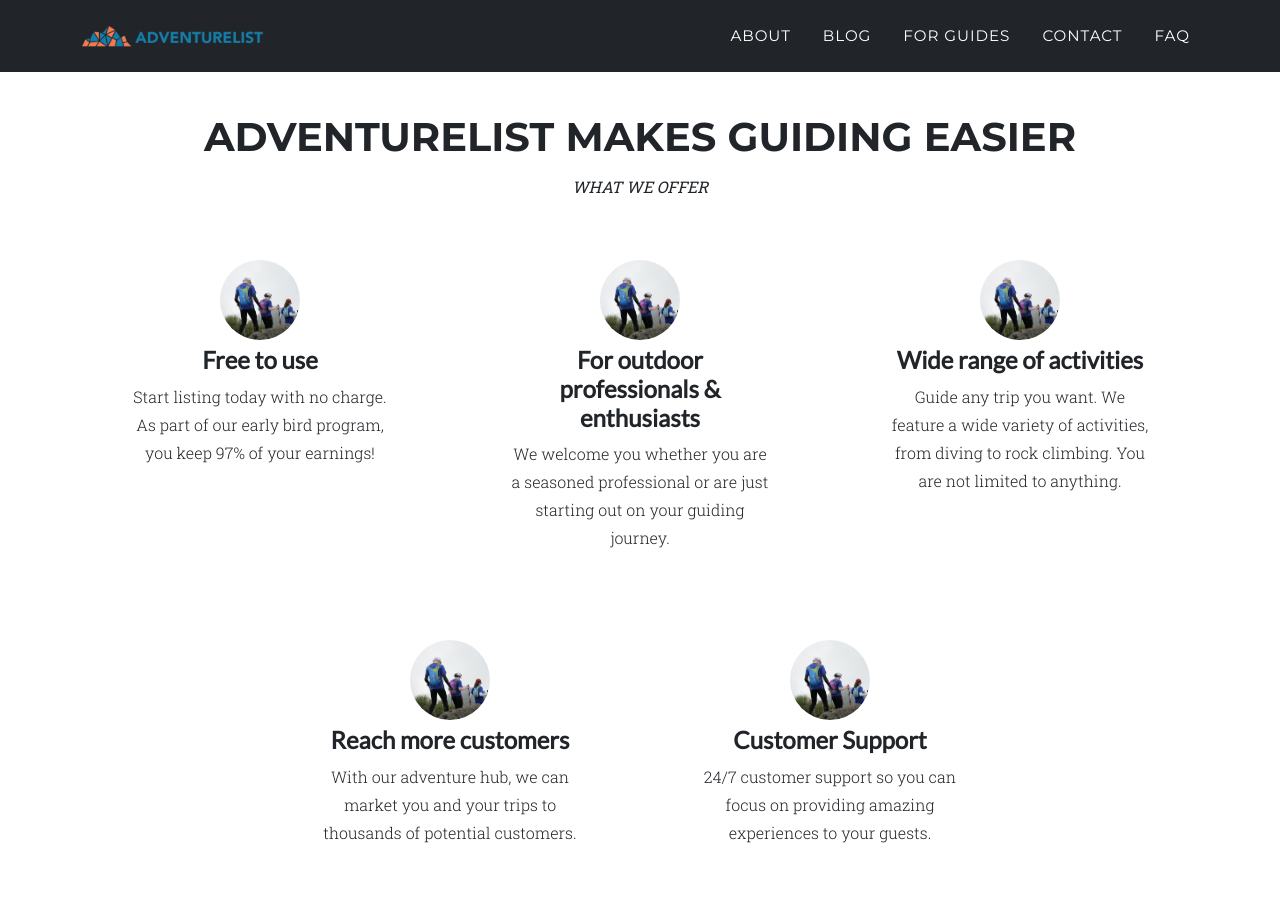
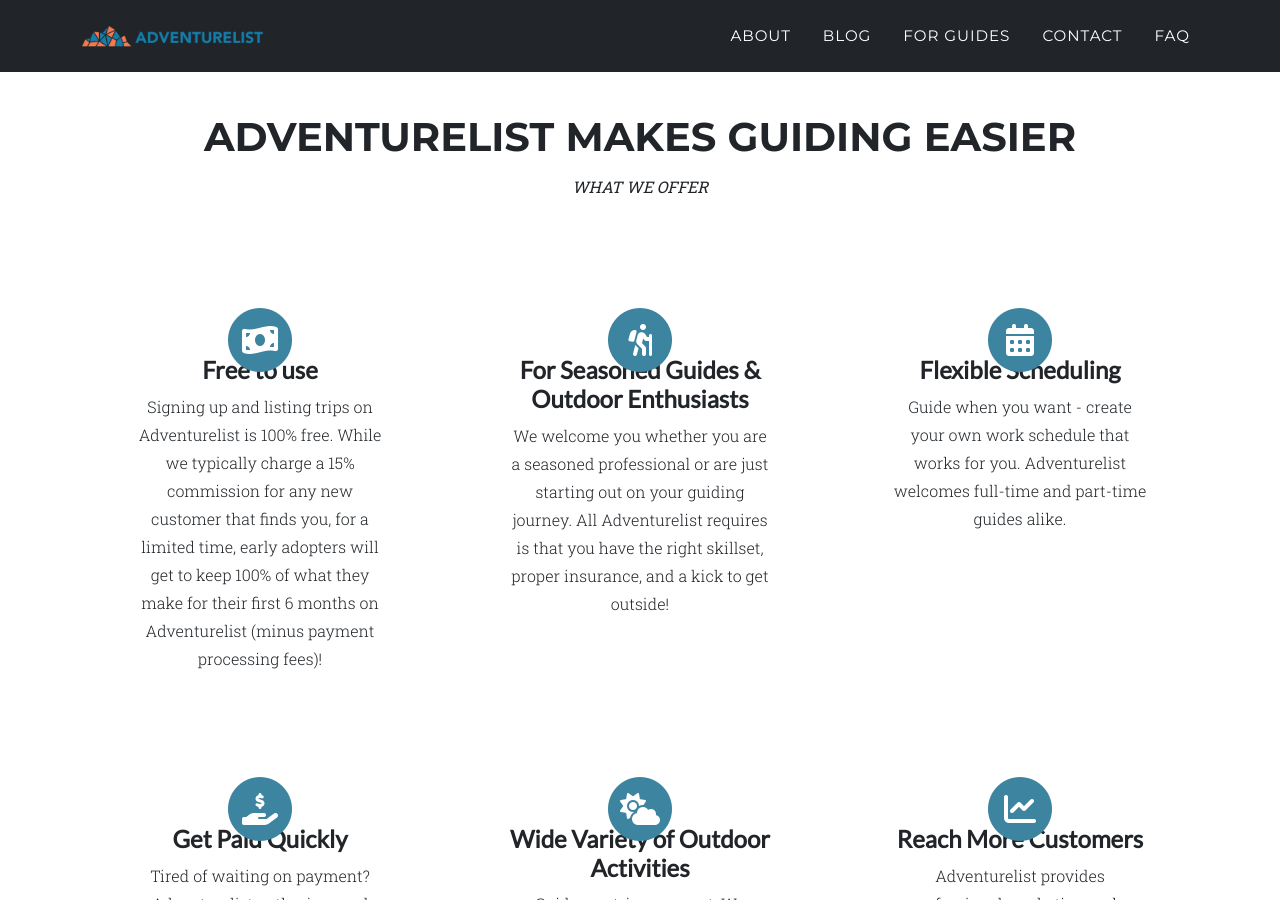
Before and after one commit to tan-d-vu/AprilFools, a Jekyll site: the page built from pages/guide_onboard_v1.md, in a window 1280 px wide and 900 px high, scrolled down 1621 px. Built offline with Jekyll 4.4.1, drawn with Linux system fonts in a browser that asks for light colours; nearby versions of some CDN libraries; comment, search, counter and statistics services are not loaded; some of the changed text lies outside the part shown.

Commit message:
Final Guide Page

```diff
--- a/_layouts/base.html
+++ b/_layouts/base.html
@@ -27,7 +27,7 @@
         <meta property="og:image"
             content="https://goadventurelist.com/assets/logos/adventurelist-thumbnail-preview.png" />
         <!-- Font Awesome icons (free version)-->
-        <script src="https://use.fontawesome.com/releases/v5.15.3/js/all.js" crossorigin="anonymous"></script>
+        <script src="https://kit.fontawesome.com/1b4226cc3d.js" crossorigin="anonymous"></script>
         <!-- Google fonts-->
         <link href="https://fonts.googleapis.com/css?family=Montserrat:400,700" rel="stylesheet" type="text/css" />
         <link href="https://fonts.googleapis.com/css?family=Roboto+Slab:400,100,300,700" rel="stylesheet"
@@ -37,17 +37,6 @@
         <link href="{{site.baseurl}}/css/styles.css" rel="stylesheet" />
         <!-- Favicon-->
         <link rel="icon" type="image/x-icon" href="{{site.baseurl}}/assets/favicon.png" />
-        <!-- Mail Chimp -->
-        <link href="//cdn-images.mailchimp.com/embedcode/horizontal-slim-10_7.css" rel="stylesheet" type="text/css">
-        <style type="text/css">
-            #mc_embed_signup {
-                background: #fff;
-                clear: left;
-                font: 14px Helvetica, Arial, sans-serif;
-                width: 100%;
-            }
-
-        </style>
 
     </head>
 
@@ -79,23 +68,26 @@
         {{content}}
 
         <!-- Begin Mailchimp Signup Form -->
-        <div id="mc_embed_signup">
-            <form
+
+        <div class="bg-light p-5">
+            <form class="row d-flex justify-content-center g-3"
                 action="https://goadventurelist.us1.list-manage.com/subscribe/post?u=21523cbf2fb34dbfff5d361e6&amp;id=72a886e274"
-                method="post" id="mc-embedded-subscribe-form" name="mc-embedded-subscribe-form" class="validate"
-                target="_blank" novalidate>
-                <div id="mc_embed_signup_scroll">
-                    <label for="mce-EMAIL">Subscribe</label>
-                    <input type="email" value="" name="EMAIL" class="email" id="mce-EMAIL" placeholder="email address"
-                        required>
-                    <!-- real people should not fill this in and expect good things - do not remove this or risk form bot signups-->
-                    <div style="position: absolute; left: -5000px;" aria-hidden="true"><input type="text"
-                            name="b_21523cbf2fb34dbfff5d361e6_72a886e274" tabindex="-1" value=""></div>
-                    <div class="clear"><input type="submit" value="Subscribe" name="subscribe"
-                            id="mc-embedded-subscribe" class="button"></div>
+                method="post" id="mc-embedded-subscribe-form" name="mc-embedded-subscribe-form" target="_blank"
+                novalidate>
+                <h4 class="text-center">Subscribe to Adventurelist</h4>
+                <p class="text-center m-0 p-0">Get our exclusive newsletters with exciting events </p>
+                <div class="col-auto">
+                    <label for="mce-EMAIL" class="visually-hidden"> Email: </label>
+                    <input type="email" value="" name="EMAIL" class="email form-control" id="mce-EMAIL"
+                        placeholder="Email Address" required>
                 </div>
+                <div class="col-auto">
+                    <button type="submit" value="Subscribe" name="subscribe" id="mc-embedded-subscribe"
+                        class="btn btn-primary mb-3">Subscribe</button> </div>
             </form>
         </div>
+
+
 
         <!--End mc_embed_signup-->
 
--- a/pages/guide_onboard_v1.md
+++ b/pages/guide_onboard_v1.md
@@ -3,6 +3,7 @@ layout: base
 title: Join us as a guide
 permalink: /guide-onboard/
 ---
+
 <!-- Header -->
 <section class="page-section bg-light" id="guide-onboard">
     <div class="container-fluid min-vh-80">
@@ -27,6 +28,7 @@ permalink: /guide-onboard/
             </div>
         </div>
     </div>
+
 </section>
 
 <!-- Sign up instruction -->
@@ -84,36 +86,40 @@ permalink: /guide-onboard/
         <div class="row justify-content-center text-center">
             <div class="col-lg-4 col-sm-6 mb-4">
                 <div class="value-prop-item">
-                    <div class="value-prop-img-container rounded-circle">
-                        <img src="{{site.baseurl}}/assets/img/sports/mche-lee-nTs56fr_71o-unsplash.jpg"
-                            alt="Mountain Sports" />
-                    </div>
+                    <span class="fa-stack fa-2x p-5">
+                        <i class="fas fa-circle fa-stack-2x text-al-blue"></i>
+                        <i class="fa-solid fa-money-bill-wave fa-stack-1x fa-inverse"></i>
+                    </span>
+
                     <div class="px-5">
                         <h4>Free to use
                         </h4>
                     </div>
-                    <div class="px-5 pb-5">
+                    <div class="px-5 pb-3">
                         <p>
-                            Start listing today with no charge. As part of our early bird program, you keep 97% of your
-                            earnings!
+                            Signing up and listing trips on Adventurelist is 100% free. While we typically charge a 15%
+                            commission for any new customer that finds you, for a limited time, early adopters will get
+                            to keep 100% of what they make for their first 6 months on Adventurelist (minus payment
+                            processing fees)!
                         </p>
                     </div>
                 </div>
             </div>
             <div class="col-lg-4 col-sm-6 mb-4">
                 <div class="value-prop-item">
-                    <div class="value-prop-img-container rounded-circle">
-                        <img src="{{site.baseurl}}/assets/img/sports/mche-lee-nTs56fr_71o-unsplash.jpg"
-                            alt="Mountain Sports" />
-                    </div>
+                    <span class="fa-stack fa-2x p-5">
+                        <i class="fas fa-circle fa-stack-2x text-al-blue"></i>
+                        <i class="fa-solid fa-person-hiking fa-stack-1x fa-inverse"></i>
+                    </span>
                     <div class="px-5">
-                        <h4>For outdoor professionals & enthusiasts
+                        <h4>For Seasoned Guides & Outdoor Enthusiasts
                         </h4>
                     </div>
-                    <div class="px-5 pb-5">
+                    <div class="px-5 pb-3">
                         <p>
                             We welcome you whether you are a seasoned professional or are just starting out on your
-                            guiding journey.
+                            guiding journey. All Adventurelist requires is that you have the right skillset, proper
+                            insurance, and a kick to get outside!
                         </p>
                     </div>
                 </div>
@@ -121,18 +127,18 @@ permalink: /guide-onboard/
 
             <div class="col-lg-4 col-sm-6 mb-4">
                 <div class="value-prop-item">
-                    <div class="value-prop-img-container rounded-circle">
-                        <img src="{{site.baseurl}}/assets/img/sports/mche-lee-nTs56fr_71o-unsplash.jpg"
-                            alt="Mountain Sports" />
-                    </div>
+                    <span class="fa-stack fa-2x p-5">
+                        <i class="fas fa-circle fa-stack-2x text-al-blue"></i>
+                        <i class="fa-solid fa-calendar-days fa-stack-1x fa-inverse"></i>
+                    </span>
                     <div class="px-5">
-                        <h4>Wide range of activities
+                        <h4>Flexible Scheduling
                         </h4>
                     </div>
-                    <div class="px-5 pb-5">
+                    <div class="px-5 pb-3">
                         <p>
-                            Guide any trip you want. We feature a wide variety of activities, from diving to rock
-                            climbing. You are not limited to anything.
+                            Guide when you want - create your own work schedule that works for you. Adventurelist
+                            welcomes full-time and part-time guides alike.
                         </p>
                     </div>
                 </div>
@@ -140,19 +146,19 @@ permalink: /guide-onboard/
 
             <div class="col-lg-4 col-sm-6 mb-4">
                 <div class="value-prop-item">
-                    <div class="value-prop-img-container rounded-circle">
-                        <img src="{{site.baseurl}}/assets/img/sports/mche-lee-nTs56fr_71o-unsplash.jpg"
-                            alt="Mountain Sports" />
-                    </div>
+                    <span class="fa-stack fa-2x p-5">
+                        <i class="fas fa-circle fa-stack-2x text-al-blue"></i>
+                        <i class="fa-solid fa-hand-holding-dollar fa-stack-1x fa-inverse"></i>
+                    </span>
                     <div class="px-5">
-                        <h4>Reach more customers
+                        <h4>Get Paid Quickly
+
                         </h4>
                     </div>
-                    <div class="px-5 pb-5">
+                    <div class="px-5 pb-3">
                         <p>
-                            With our adventure hub, we can market you and your trips to thousands of potential
-                            customers.
-
+                            Tired of waiting on payment? Adventurelist authorizes and releases payment to you as soon as
+                            your trip is completed.
                         </p>
                     </div>
                 </div>
@@ -160,29 +166,87 @@ permalink: /guide-onboard/
 
             <div class="col-lg-4 col-sm-6 mb-4">
                 <div class="value-prop-item">
-                    <div class="value-prop-img-container rounded-circle">
-                        <img src="{{site.baseurl}}/assets/img/sports/mche-lee-nTs56fr_71o-unsplash.jpg"
-                            alt="Mountain Sports" />
-                    </div>
+                    <span class="fa-stack fa-2x p-5">
+                        <i class="fas fa-circle fa-stack-2x text-al-blue"></i>
+                        <i class="fa-solid fa-cloud-sun fa-stack-1x fa-inverse"></i>
+                    </span>
                     <div class="px-5">
-                        <h4>Customer Support
+                        <h4>Wide Variety of Outdoor Activities
                         </h4>
                     </div>
-                    <div class="px-5 pb-5">
+                    <div class="px-5 pb-3">
                         <p>
-                            24/7 customer support so you can focus on providing amazing experiences to your guests.
-
+                            Guide any trip you want. We feature a wide variety of activities, from diving to rock
+                            climbing. There’s no limit to type or quantity to trips, including remote and virtual
+                            guiding opportunities as well.
                         </p>
                     </div>
                 </div>
             </div>
 
 
+            <div class="col-lg-4 col-sm-6 mb-4">
+                <div class="value-prop-item">
+                    <span class="fa-stack fa-2x p-5">
+                        <i class="fas fa-circle fa-stack-2x text-al-blue"></i>
+                        <i class="fa-solid fa-chart-line fa-stack-1x fa-inverse"></i>
+                    </span>
+                    <div class="px-5">
+                        <h4>Reach More Customers
+                        </h4>
+                    </div>
+                    <div class="px-5 pb-3">
+                        <p>
+                            Adventurelist provides professional marketing and a robust social media presence to help you
+                            build your brand and find new customers among our broad community of adventurers and
+                            travelers.
+                        </p>
+                    </div>
+                </div>
+            </div>
+
+            <div class="col-lg-4 col-sm-6 mb-4">
+                <div class="value-prop-item">
+                    <span class="fa-stack fa-2x p-5">
+                        <i class="fas fa-circle fa-stack-2x text-al-blue"></i>
+                        <i class="fa-solid fa-phone-volume fa-stack-1x fa-inverse"></i>
+                    </span>
+                    <div class="px-5">
+                        <h4>Customer Support
+                        </h4>
+                    </div>
+                    <div class="px-5 pb-3">
+                        <p>
+                            Adventurelist offers 24/7 customer support so you can focus on providing amazing experiences
+                            to the adventurers on your trips.
+                        </p>
+                    </div>
+                </div>
+            </div>
+
+            <div class="col-lg-4 col-sm-6 mb-4">
+                <div class="value-prop-item">
+                    <span class="fa-stack fa-2x p-5">
+                        <i class="fas fa-circle fa-stack-2x text-al-blue"></i>
+                        <i class="fa-solid fa-file-signature fa-stack-1x fa-inverse"></i>
+                    </span>
+                    <div class="px-5">
+                        <h4>Waivers & E-signatures
+                        </h4>
+                    </div>
+                    <div class="px-5 pb-3">
+                        <p>
+                            When a trip is booked, Adventurelist takes care of the background work for you by offering
+                            automatic waivers and e-signatures for your adventurers. This way, you can focus on what you
+                            do best: guiding.
+                        </p>
+                    </div>
+                </div>
+            </div>
         </div>
     </div>
+
 </section>
-
-
 
 <!-- Call to action -->
 <!-- Header -->
@@ -190,13 +254,12 @@ permalink: /guide-onboard/
     <div class="container-fluid min-vh-50">
         <div class="row justify-content-center" id="guide-header">
             <div class="col-lg-6 align-self-center">
-                    <div class="heading text-uppercase">Start your guiding journey with Adventurelist</div>
-                    <div class="subheading">Guide outdoor adventures including hiking, fishing, kayaking, survival
-                        courses and everything in between.</div>
-                    <div class="text-center pt-5"><a class="btn btn-primary btn-lg" href="#" role="button">Join Us Now!</a></div>
-
+                <div class="heading text-uppercase">Start your guiding journey with Adventurelist</div>
+                <div class="subheading">Guide outdoor adventures including hiking, fishing, kayaking, survival
+                    courses and everything in between.</div>
+                <div class="text-center pt-5"><a class="btn btn-primary btn-lg" href="#" role="button">Join Us Now!</a>
+                </div>
             </div>
-
         </div>
     </div>
 </section>
```
